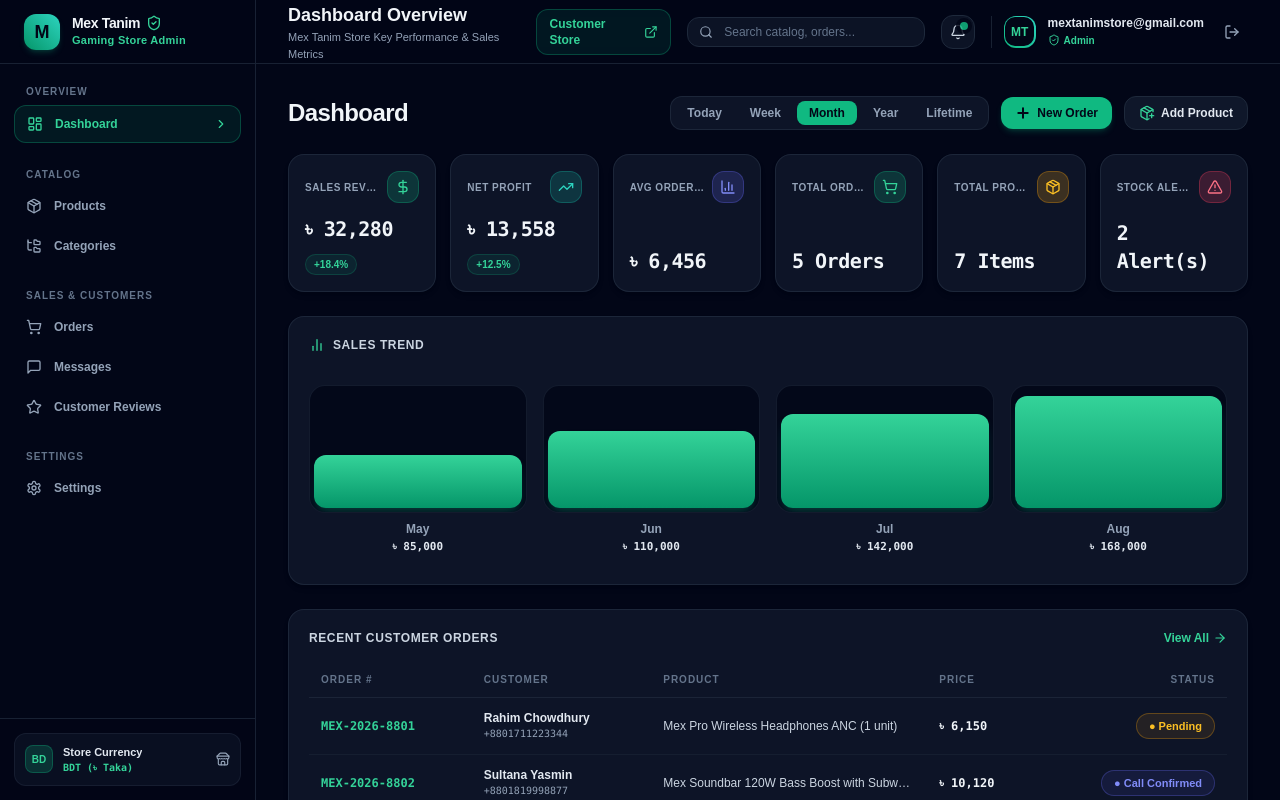
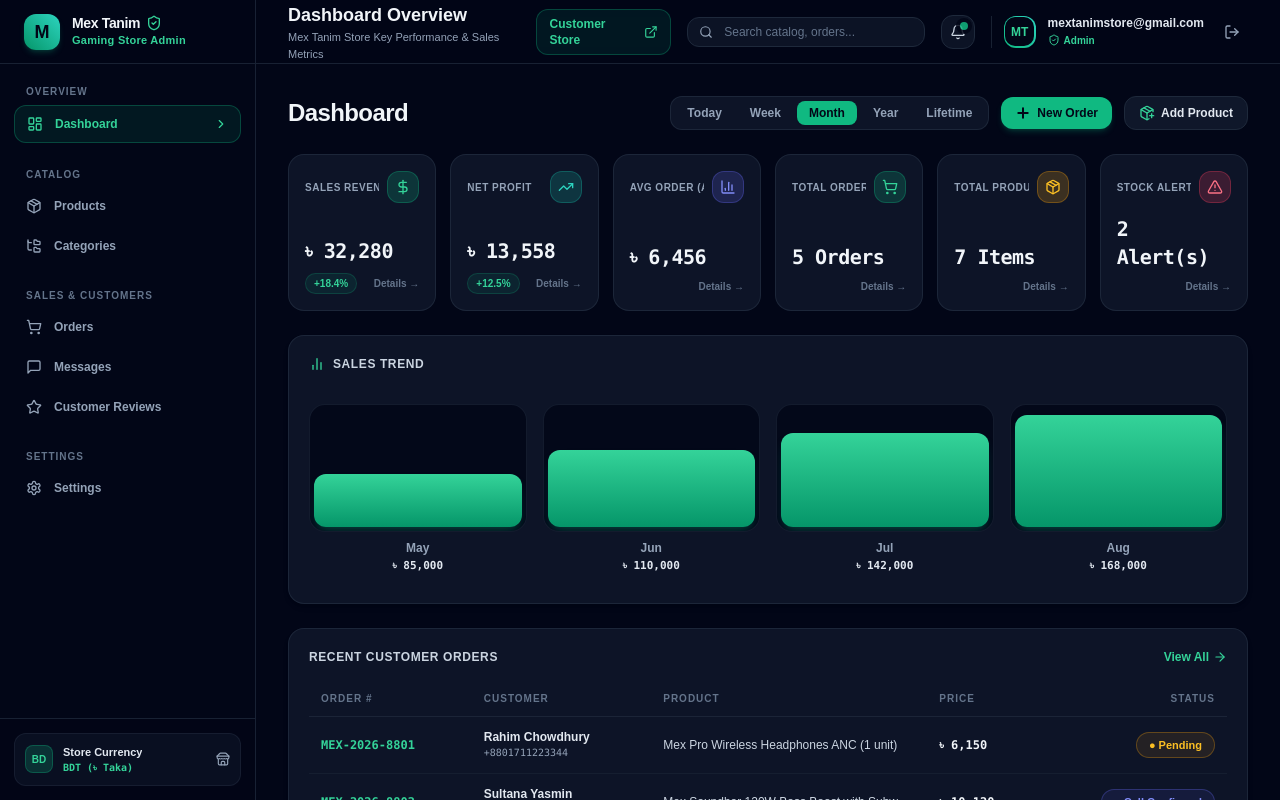
Before and after one commit to mcxtanim/Mex_Tanim, a Next.js app in the folder admin_website/: page / in a window 1280 px wide. Shown: the top 800 px of the page. Built offline with nearby package versions, Linux system fonts and the light colour scheme.

Commit message:
Commit #57: Make Admin Dashboard KPI stat cards interactive with direct links to Orders and Products pages

```diff
--- a/admin_website/src/features/dashboard/DashboardStatsCards.tsx
+++ b/admin_website/src/features/dashboard/DashboardStatsCards.tsx
@@ -1,6 +1,7 @@
 "use client";
 
-import { DollarSign, TrendingUp, BarChart3, ShoppingCart, Package, AlertTriangle } from "lucide-react";
+import Link from "next/link";
+import { DollarSign, TrendingUp, BarChart3, ShoppingCart, Package, AlertTriangle, ArrowUpRight } from "lucide-react";
 import { DashboardStats } from "./types";
 
 interface DashboardStatsCardsProps {
@@ -19,6 +20,8 @@ export function DashboardStatsCards({ stats }: DashboardStatsCardsProps) {
       iconBg: "bg-emerald-500/20 text-emerald-400 border-emerald-500/30",
       badge: "+18.4%",
       badgeColor: "bg-emerald-500/10 text-emerald-400 border border-emerald-500/20",
+      href: "/orders",
+      tooltip: "View revenue orders details",
     },
     {
       title: "NET PROFIT",
@@ -27,6 +30,8 @@ export function DashboardStatsCards({ stats }: DashboardStatsCardsProps) {
       iconBg: "bg-teal-500/20 text-teal-400 border-teal-500/30",
       badge: "+12.5%",
       badgeColor: "bg-emerald-500/10 text-emerald-400 border border-emerald-500/20",
+      href: "/orders",
+      tooltip: "View net profit breakdown",
     },
     {
       title: "AVG ORDER (AOV)",
@@ -35,6 +40,8 @@ export function DashboardStatsCards({ stats }: DashboardStatsCardsProps) {
       iconBg: "bg-indigo-500/20 text-indigo-400 border-indigo-500/30",
       badge: null,
       badgeColor: null,
+      href: "/orders",
+      tooltip: "View average order value details",
     },
     {
       title: "TOTAL ORDERS",
@@ -43,6 +50,8 @@ export function DashboardStatsCards({ stats }: DashboardStatsCardsProps) {
       iconBg: "bg-emerald-500/20 text-emerald-400 border-emerald-500/30",
       badge: null,
       badgeColor: null,
+      href: "/orders",
+      tooltip: "View all customer orders",
     },
     {
       title: "TOTAL PRODUCTS",
@@ -51,6 +60,8 @@ export function DashboardStatsCards({ stats }: DashboardStatsCardsProps) {
       iconBg: "bg-amber-500/20 text-amber-400 border-amber-500/30",
       badge: null,
       badgeColor: null,
+      href: "/products",
+      tooltip: "Manage product catalog",
     },
     {
       title: "STOCK ALERTS",
@@ -59,6 +70,8 @@ export function DashboardStatsCards({ stats }: DashboardStatsCardsProps) {
       iconBg: "bg-rose-500/20 text-rose-400 border-rose-500/30",
       badge: null,
       badgeColor: null,
+      href: "/products",
+      tooltip: "View low stock products",
     },
   ];
 
@@ -67,15 +80,18 @@ export function DashboardStatsCards({ stats }: DashboardStatsCardsProps) {
       {cards.map((card, idx) => {
         const Icon = card.icon;
         return (
-          <div
+          <Link
             key={idx}
-            className="bg-slate-900/90 border border-slate-800/90 rounded-2xl p-4 flex flex-col justify-between hover:border-slate-700/80 transition-all shadow-md group"
+            href={card.href}
+            title={card.tooltip}
+            className="bg-slate-900/90 border border-slate-800/90 rounded-2xl p-4 flex flex-col justify-between hover:border-emerald-500/40 hover:bg-slate-900/95 hover:shadow-lg hover:shadow-emerald-500/5 transition-all duration-200 group cursor-pointer active:scale-98 relative"
           >
             <div className="flex items-center justify-between gap-2">
-              <span className="text-[10px] font-black tracking-wider text-slate-400 uppercase truncate">
+              <span className="text-[10px] font-black tracking-wider text-slate-400 group-hover:text-emerald-400 uppercase truncate transition-colors flex items-center gap-1">
                 {card.title}
+                <ArrowUpRight className="w-3 h-3 opacity-0 group-hover:opacity-100 transition-opacity text-emerald-400" />
               </span>
-              <div className={`w-8 h-8 rounded-xl ${card.iconBg} border flex items-center justify-center shrink-0`}>
+              <div className={`w-8 h-8 rounded-xl ${card.iconBg} border flex items-center justify-center shrink-0 group-hover:scale-105 transition-transform`}>
                 <Icon className="w-4 h-4" />
               </div>
             </div>
@@ -84,15 +100,22 @@ export function DashboardStatsCards({ stats }: DashboardStatsCardsProps) {
               <h3 className="text-lg sm:text-xl font-extrabold text-slate-100 font-mono tracking-tight group-hover:text-emerald-400 transition-colors">
                 {card.value}
               </h3>
-              {card.badge && (
-                <div className="mt-2">
+              {card.badge ? (
+                <div className="mt-2 flex items-center justify-between">
                   <span className={`inline-block text-[10px] font-bold px-2 py-0.5 rounded-full ${card.badgeColor}`}>
                     {card.badge}
                   </span>
+                  <span className="text-[10px] font-semibold text-slate-500 group-hover:text-emerald-400 transition-colors">
+                    Details →
+                  </span>
+                </div>
+              ) : (
+                <div className="mt-2 text-[10px] font-semibold text-slate-500 group-hover:text-emerald-400 transition-colors flex items-center justify-end">
+                  Details →
                 </div>
               )}
             </div>
-          </div>
+          </Link>
         );
       })}
     </div>
```
